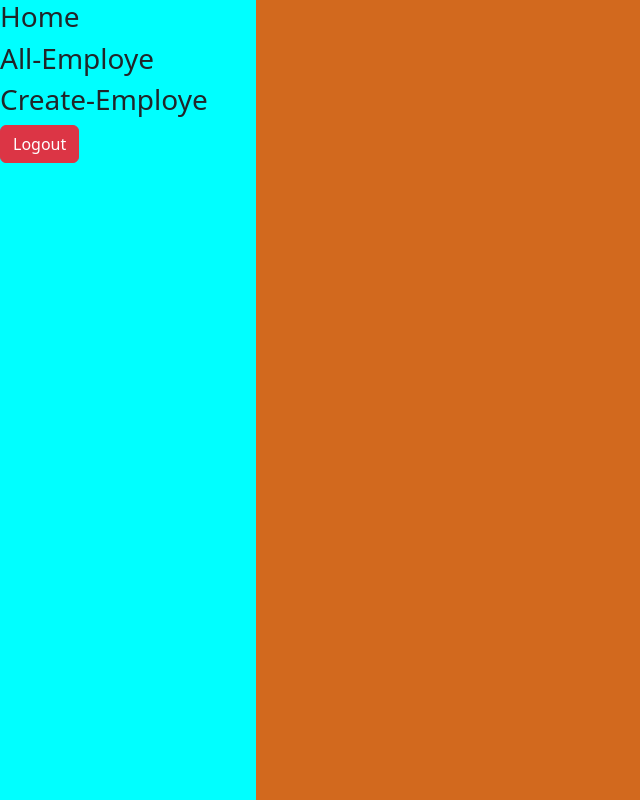
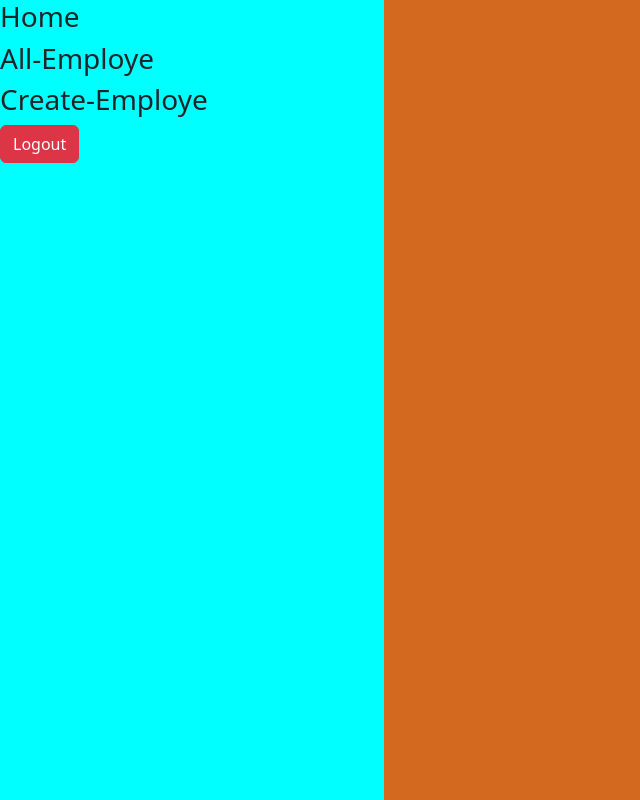
Before and after one commit to vuyyalanaresh/mini-app, an Angular app: page /dash-board in a window 1280 px wide. Shown: the whole page, without its empty margins (0-640 px from the left). Built offline with nearby package versions, Linux system fonts and the light colour scheme; sample sign-in values are in the browser's storage.

Commit message:
dashboard layout changed

```diff
--- a/src/app/dash-board/dash-board.component.css
+++ b/src/app/dash-board/dash-board.component.css
@@ -5,13 +5,13 @@
 
 }
 .left{
-    width:20% ;
+    width:30% ;
     height: 100%;
     background-color: aqua;
     overflow: auto;
 }
 .right{
-    width: 80%;
+    width: 70%;
     height: 100%;
     background-color: chocolate;
     overflow: auto;
```
